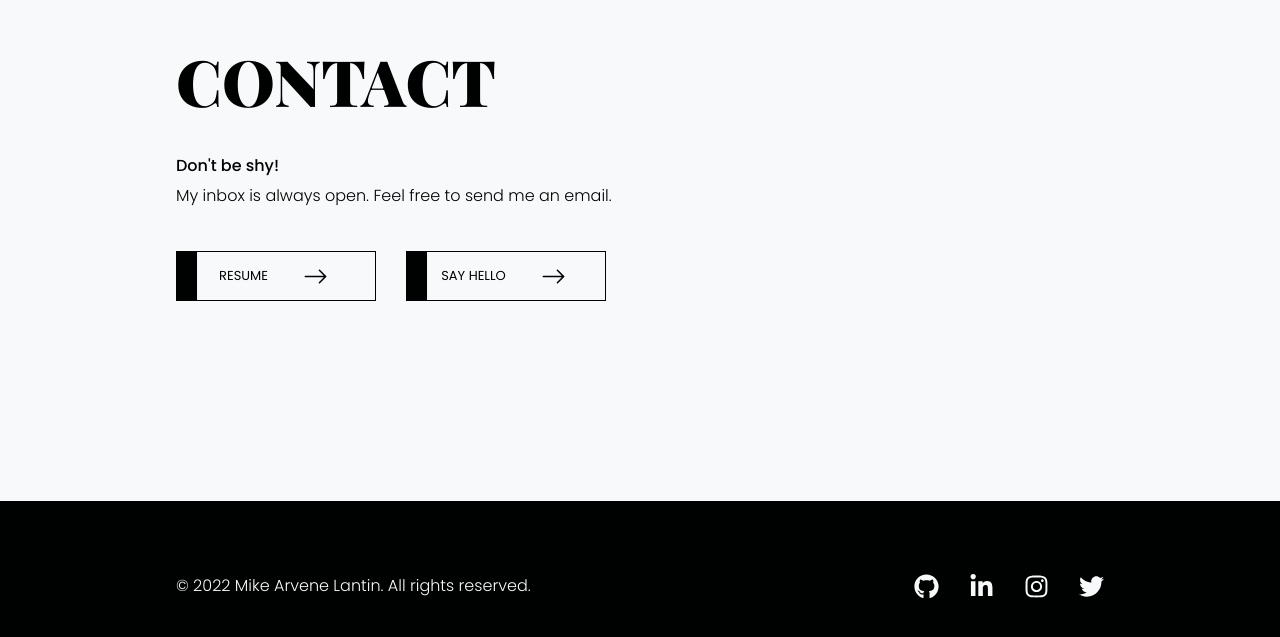
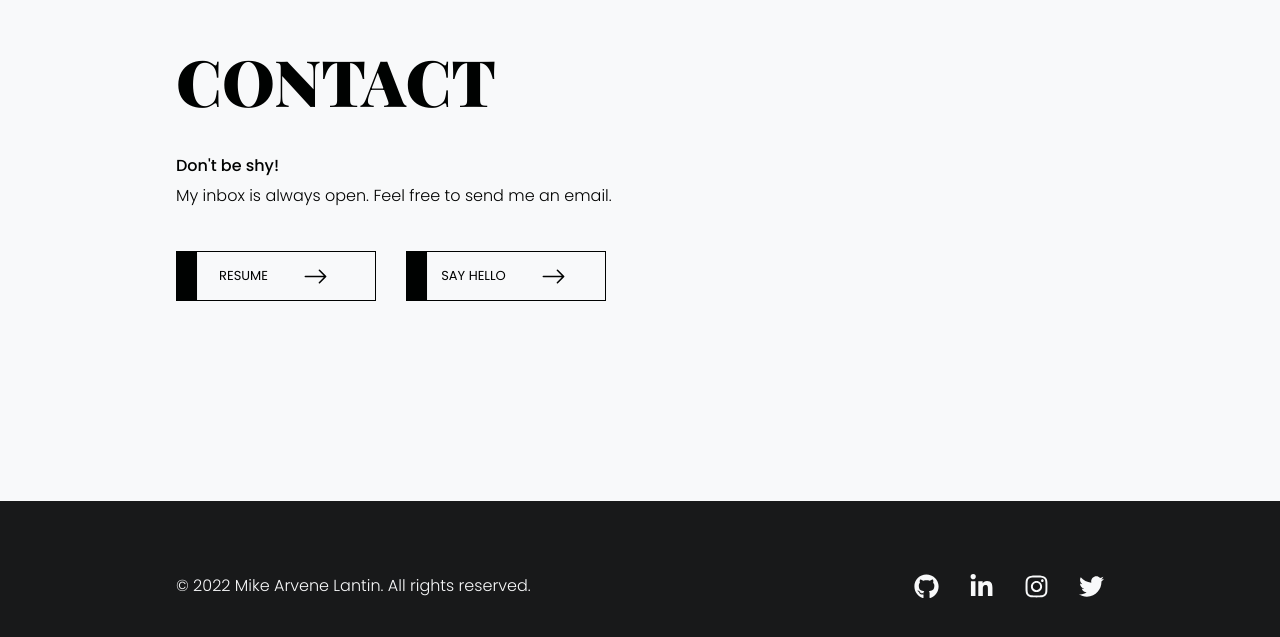
Before and after one commit to arvene241/portfolio, a React (Create React App) app: page / in a window 1280 px wide. Shown: the part 3274-3911 px from the top of the page. Built offline with nearby package versions, Linux system fonts and the light colour scheme.

Commit message:
dark theme tweak

```diff
--- a/src/styles/Theme.js
+++ b/src/styles/Theme.js
@@ -1,11 +1,11 @@
 export const lightTheme = {
   body: "#F8F9FA",
   text: "#000201",
-  accent: "#0C82E3",
+  accent: "#18191A",
 };
 
 export const darkTheme = {
-  body: "#001216",
+  body: "#18191A",
   text: "#FFF",
-  accent: "#0C82E3",
+  accent: "#FFF",
 };
--- a/src/styles/components/sections/FooterStyle.js
+++ b/src/styles/components/sections/FooterStyle.js
@@ -2,7 +2,7 @@ import styled from "styled-components";
 import { icons, Section, Text } from "../../GlobalStyle";
 
 export const FooterSection = styled.footer`
-  background-color: ${({ theme }) => theme.text};
+  background-color: ${({ theme }) => theme.accent};
 `;
 
 export const FooterContainer = styled(Section)`
```
